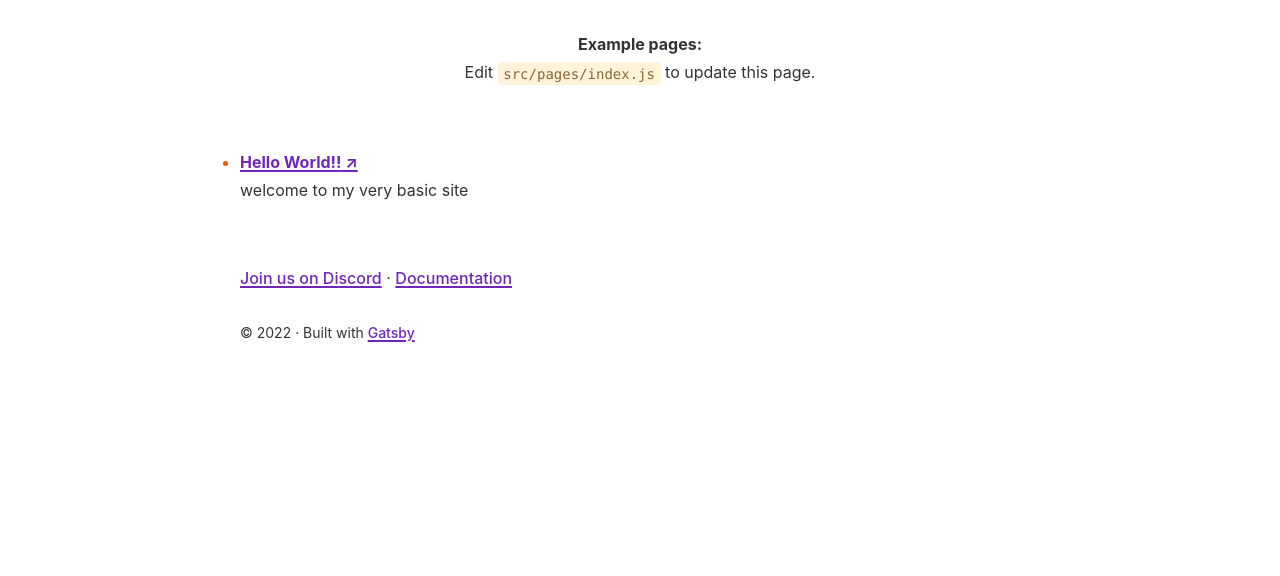
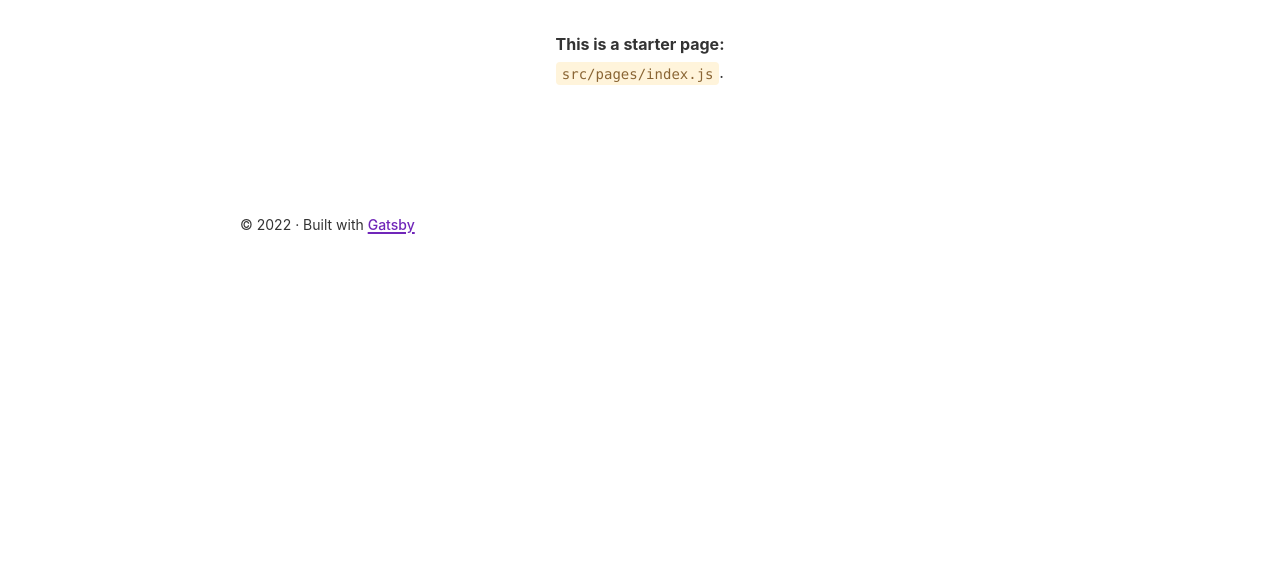
Before and after one commit to Ironmanburns/static-web-app, a Gatsby site: page / in a window 1280 px wide. Shown: the part 224-800 px from the top of the page. Built offline with nearby package versions, Linux system fonts and the light colour scheme; Gatsby itself is replaced by a stand-in of ours.

Commit message:
Update index.js

```diff
--- a/src/pages/index.js
+++ b/src/pages/index.js
@@ -9,22 +9,11 @@ import * as styles from "../components/index.module.css"
 const links = [
   {
     text: "Hello World!!",
-    url: "https://www.burnsyhosting.com",
+    url: "https://www.burnsyhosting.co.uk",
     description:
       "welcome to my very basic site",
   },
 ]
-
-
-const moreLinks = [
-  { text: "Join us on Discord", url: "https://gatsby.dev/discord" },
-  {
-    text: "Documentation",
-    url: "https://www.burnsyhosting.com/docs/",
-  },
-]
-
-const utmParameters = `?utm_source=starter&utm_medium=start-page&utm_campaign=default-starter`
 
 const IndexPage = () => (
   <Layout>
@@ -40,33 +29,16 @@ const IndexPage = () => (
         style={{ marginBottom: `var(--space-3)` }}
       />
       <h1>
-        Welcome to <b>Gatsby!</b>
+        Welcome to <b>Burnsy Hosting!</b>
       </h1>
       <p className={styles.intro}>
-        <b>Example pages:</b>{" "}
+        <b>This is a starter page:</b>{" "}
         <br />
-        Edit <code>src/pages/index.js</code> to update this page.
+        <code>src/pages/index.js</code>.
       </p>
     </div>
     <ul className={styles.list}>
-      {links.map(link => (
-        <li key={link.url} className={styles.listItem}>
-          <a
-            className={styles.listItemLink}
-            href={`${link.url}${utmParameters}`}
-          >
-            {link.text} ↗
-          </a>
-          <p className={styles.listItemDescription}>{link.description}</p>
-        </li>
-      ))}
     </ul>
-    {moreLinks.map((link, i) => (
-      <React.Fragment key={link.url}>
-        <a href={`${link.url}${utmParameters}`}>{link.text}</a>
-        {i !== moreLinks.length - 1 && <> · </>}
-      </React.Fragment>
-    ))}
   </Layout>
 )
 
```
